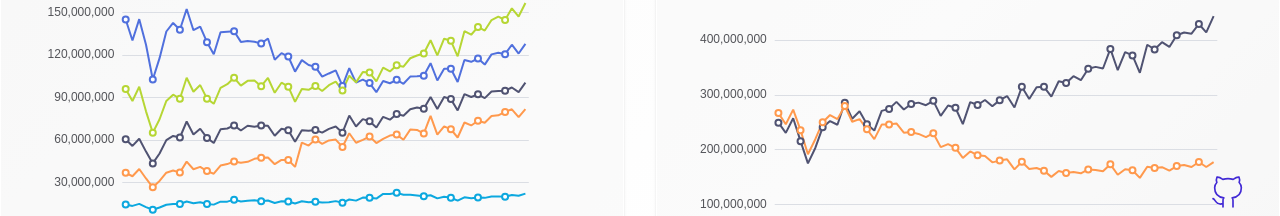
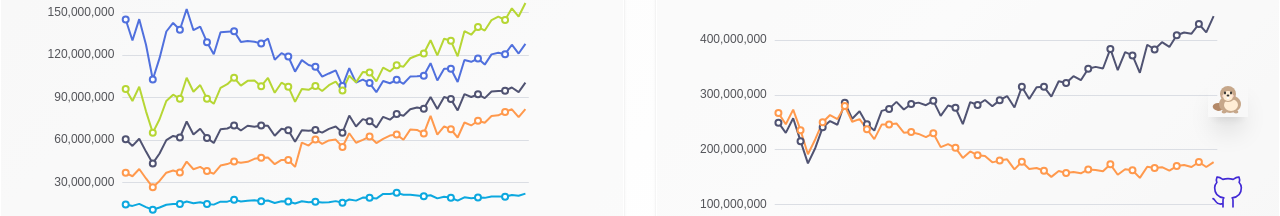
Before and after one commit to KapilSachdev/rbi_bankwise_data_visualizer, a React (Vite) app: page / in a window 1280 px wide. Shown: the part 324-540 px from the top of the page. Built offline with nearby package versions, Linux system fonts and the light colour scheme.

Commit message:
feat: Initial Diggie mascot component with click animation
- 2D SVG based animation using Framer Motion

```diff
--- /dev/null
+++ b/src/components/animations/Mascot.tsx
@@ -0,0 +1,95 @@
+import React, { FC, memo, useCallback } from 'react';
+import { motion, useAnimation, useReducedMotion } from 'framer-motion';
+
+interface MascotProps {
+  size?: number | string;
+  primaryColor?: string;
+  className?: string;
+  name?: string;
+  onClick?: () => void;
+}
+
+const defaultPalette = {
+  fur: '#C6A78A',
+  belly: '#FFEDD5',
+  cheek: '#FFD6D0',
+  eye: '#2D2D2D',
+  tail: '#B38867',
+};
+
+const Mascot: FC<MascotProps> = ({
+  size = 64,
+  primaryColor,
+  className = '',
+  name = 'Diggie',
+  onClick,
+}) => {
+  const controls = useAnimation();
+  const shouldReduce = useReducedMotion();
+  const palette = { ...defaultPalette, fur: primaryColor || defaultPalette.fur };
+
+  const handleClick = useCallback(() => {
+    if (onClick) onClick();
+    if (!shouldReduce) {
+      void controls.start({
+        y: [0, -20, 0], // The Jump
+        scaleY: [1, 0.8, 1.1, 1], // The Squish
+        transition: { duration: 0.5, times: [0, 0.2, 0.5, 1] }
+      });
+    }
+  }, [onClick, shouldReduce, controls]);
+
+  return (
+    <motion.div
+      style={{ width: size, height: size }}
+      className={`relative cursor-pointer ${className}`}
+      onClick={handleClick}
+    >
+      <svg viewBox="0 0 200 200" width="100%" height="100%" preserveAspectRatio="xMidYMid meet">
+        {/* Main Body Group controlled by Click Animation */}
+        <motion.g animate={controls} style={{ originX: "100px", originY: "180px" }}>
+
+          {/* Tail - Wiggles only on Hover */}
+          <motion.path
+            d="M50 130 C20 130 10 160 50 170 C80 170 90 140 70 130"
+            fill={palette.tail}
+            style={{ originX: "70px", originY: "140px" }}
+            whileHover={{
+              rotate: [0, -5, 10, -5, 0],
+              transition: { duration: 0.2, repeat: Infinity }
+            }}
+          />
+
+          {/* Body */}
+          <ellipse cx="110" cy="135" rx="55" ry="45" fill={palette.fur} />
+          <ellipse cx="115" cy="140" rx="35" ry="30" fill={palette.belly} />
+
+          {/* Head */}
+          <g transform="translate(100, 85)">
+            <circle r="40" fill={palette.fur} />
+            <circle cy="10" r="25" fill={palette.belly} />
+
+            {/* Eyes */}
+            <ellipse cx="-15" cy="-5" rx="5" ry="7" fill={palette.eye} />
+            <ellipse cx="15" cy="-5" rx="5" ry="7" fill={palette.eye} />
+
+            {/* Details */}
+            <circle cx="-25" cy="10" r="6" fill={palette.cheek} opacity="0.6" />
+            <circle cx="25" cy="10" r="6" fill={palette.cheek} opacity="0.6" />
+            <ellipse cy="8" rx="7" ry="5" fill="#333" />
+
+            {/* Teeth */}
+            <rect x="-6" y="15" width="12" height="10" rx="2" fill="white" />
+            <line x1="0" y1="15" x2="0" y2="25" stroke="#ddd" strokeWidth="1" />
+          </g>
+
+          {/* Legs (Static) */}
+          <ellipse cx="80" cy="175" rx="12" ry="7" fill={palette.fur} />
+          <ellipse cx="140" cy="175" rx="12" ry="7" fill={palette.fur} />
+        </motion.g>
+      </svg>
+    </motion.div>
+  );
+};
+
+export default memo(Mascot);
--- a/src/components/common/FloatingDock.tsx
+++ b/src/components/common/FloatingDock.tsx
@@ -6,6 +6,7 @@ import GithubLogo from '../icons/GithubLogo';
 import LayoutSwitcher from '../layouts/LayoutSwitcher';
 import NavigationMenu from './NavigationMenu';
 import SVGIcon from './SVGIcon';
+import Mascot from '../animations/Mascot';
 
 const THEME_KEY = 'theme';
 
@@ -115,8 +116,17 @@ const FloatingDock: FC = () => {
 
   return (
     <div className="fixed z-50 flex justify-between gap-6 bg-base-100 p-4 w-full bottom-0 sm:w-auto sm:bg-transparent sm:bottom-4 sm:right-4 sm:flex-col sm:gap-2">
+
+      {/* Mascot: keep in-flow but prevent dock expansion via zero-width wrapper */}
+      <div className="hidden sm:block w-0 overflow-visible pointer-events-none" aria-hidden={false}>
+        <div className="pointer-events-auto"  >
+          <span className="tooltip tooltip-primary tooltip-left" data-tip="Currently I don't do much, but soon!">
+            <Mascot name="Diggie" size={40} className="shadow-xl" />
+          </span>
+        </div>
+      </div>
       {/* Github repository link */}
-      <a href="https://www.github.com/kapilsachdev/rbi_bankwise_data_visualizer/" target="_blank" className="cursor-pointer text-primary sm:mb-10" rel="noopener noreferrer" aria-label="Project Source Code" >
+      <a href="https://www.github.com/kapilsachdev/rbi_bankwise_data_visualizer/" target="_blank" className="cursor-pointer text-primary sm:my-10" rel="noopener noreferrer" aria-label="Project Source Code" >
         <GithubLogo className="size-6 md:size-10" animationClassName="animated-outline" duration={3000} />
       </a>
 
@@ -133,6 +143,7 @@ const FloatingDock: FC = () => {
 
       {/* Navigation Menu */}
       <NavigationMenu />
+
     </div>
   );
 };
```
